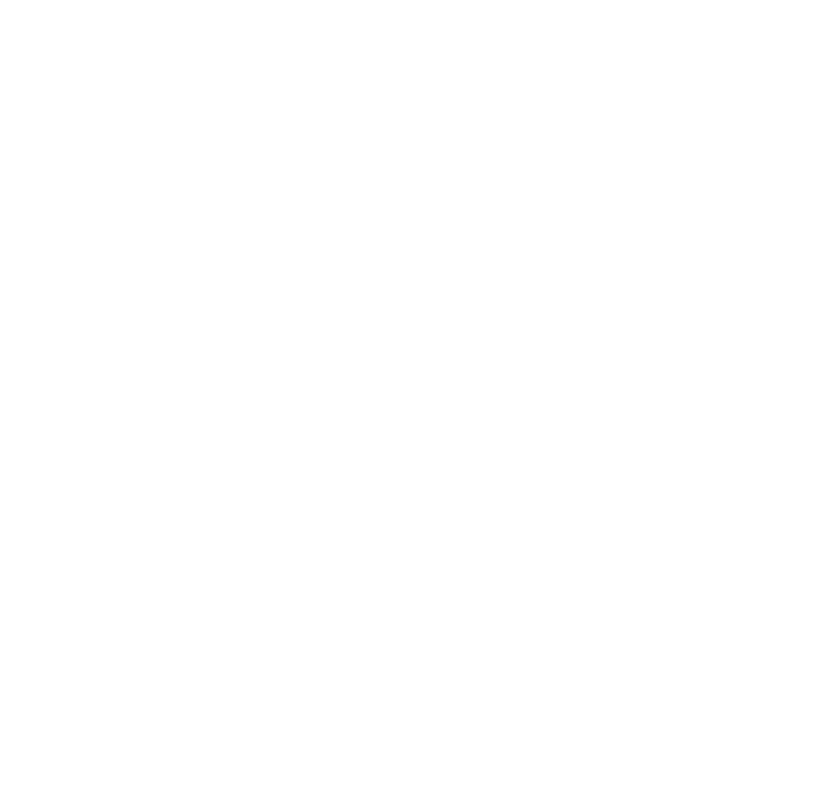
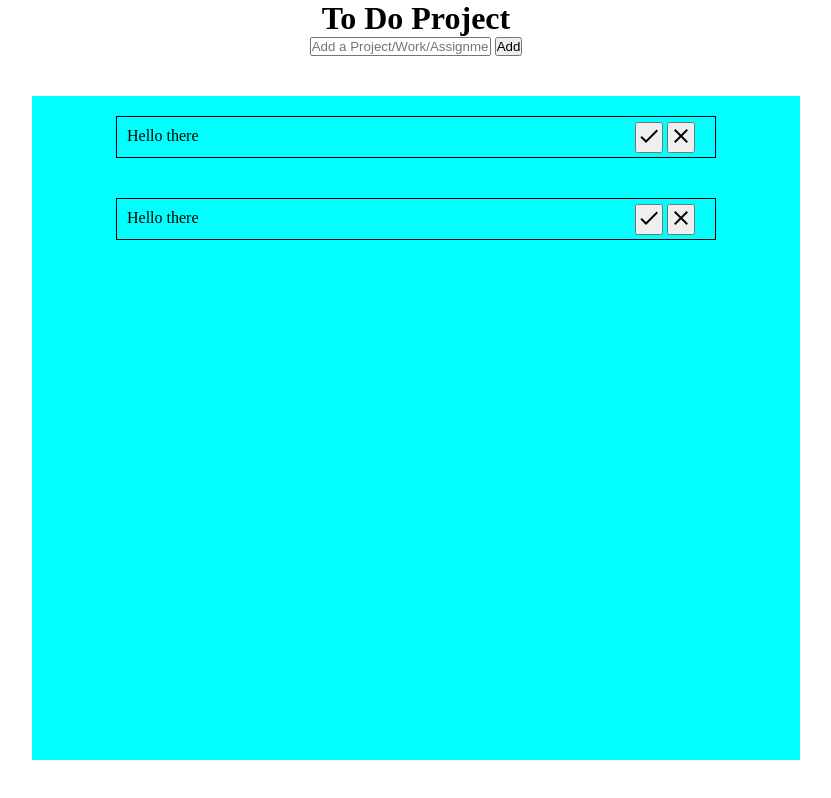
Before and after one commit to Illnas/To-Do-List-Project-with-JS, a plain HTML site: page index.html in a window 1280 px wide. Shown: the whole page, without its empty margins (224-1055 px from the left). Drawn offline with Linux system fonts and the light colour scheme.

Commit message:
First commit

```diff
--- a/app.js
+++ b/app.js
@@ -0,0 +1,36 @@
+
+
+let sectionContainer = document.getElementById("section-container")
+let submit = document.getElementById("submit");
+let itemContainer = document.getElementsByClassName("item-container")
+let paragraph = document.getElementsByClassName("paras");
+let buttons = document.getElementsByClassName("buttons")
+let inputVal = document.getElementById("inputVal")
+
+let emptyArr = [];
+
+
+submit.onclick = (e) => {
+    e.preventDefault();
+    console.log(inputVal.value)
+    emptyArr.push(inputVal.value)
+    console.log(emptyArr)
+    inputVal.value = ""
+}
+
+
+
+
+
+
+sectionContainer.onclick = (e) => {
+    let actions = e.target.dataset.action
+    let sibling = e.target.parentNode.parentNode.previousElementSibling
+    if(actions === "remove") {
+        e.target.parentNode.parentNode.parentNode.remove();
+    }
+
+    if(actions === "finished") {
+       sibling.classList.toggle("paras")
+    }
+}
--- a/index.html
+++ b/index.html
@@ -1,17 +1,55 @@
 <!DOCTYPE html>
 <html lang="en">
-<head>
-    <meta charset="UTF-8">
-    <meta http-equiv="X-UA-Compatible" content="IE=edge">
-    <meta name="viewport" content="width=device-width, initial-scale=1.0">
-    <link rel="stylesheet" href="style.css">
+  <head>
+    <meta charset="UTF-8" />
+    <meta http-equiv="X-UA-Compatible" content="IE=edge" />
+    <meta name="viewport" content="width=device-width, initial-scale=1.0" />
+    <link
+      href="https://fonts.googleapis.com/icon?family=Material+Icons"
+      rel="stylesheet"
+    />
+    <link rel="stylesheet" href="style.css" />
     <title>To Do List Project</title>
-</head>
-<body>
+  </head>
+  <body>
+    <main>
+      <h1>To Do Project</h1>
+      <form action="">
+        <input
+          type="text"
+          placeholder="Add a Project/Work/Assignment here..."
+          id="inputVal"
+        />
+        <button type="submit" id="submit">Add</button>
+      </form>
 
+      <section id="section-container">
+        <div class="item-container">
+          <p>Hello there</p>
+          <div class="buttons">
+            <button >
+              <span class="material-icons" data-action="finished"> check </span>
+            </button>
+            <button >
+              <span class="material-icons" data-action="remove"> close </span>
+            </button>
+          </div>
+        </div>
 
-
+        <div class="item-container">
+            <p>Hello there</p>
+            <div class="buttons">
+              <button >
+                <span class="material-icons" data-action="finished"> check </span>
+              </button>
+              <button >
+                <span class="material-icons" data-action="remove"> close </span>
+              </button>
+            </div>
+          </div>
+      </section>
+    </main>
 
     <script src="app.js"></script>
-</body>
+  </body>
 </html>
--- a/style.css
+++ b/style.css
@@ -0,0 +1,49 @@
+
+
+* {
+    margin: 0;
+    padding: 0;
+    box-sizing: border-box;
+}
+
+main {
+    width: 100vw;
+    height: 100vh;
+    display: flex;
+    align-items: center;
+    justify-content: center;
+    flex-direction: column;
+}
+
+section {
+    width: 60vw;
+    height: 100%;
+    background-color: aqua;
+    margin: 40px 0;
+    display: flex;
+    flex-direction: column;
+    align-items: center;
+
+}
+
+ .item-container {
+    margin: 20px 0;
+    display: flex;
+    align-items: center;
+    justify-content: space-between;
+    width: 600px;
+    border: 1px solid black;
+}
+
+.item-container p {
+    height: 20px;
+    margin: 10px;
+}
+
+.item-container .buttons {
+    margin-right: 20px;
+}
+
+.paras {
+    text-decoration: line-through;
+}
```
